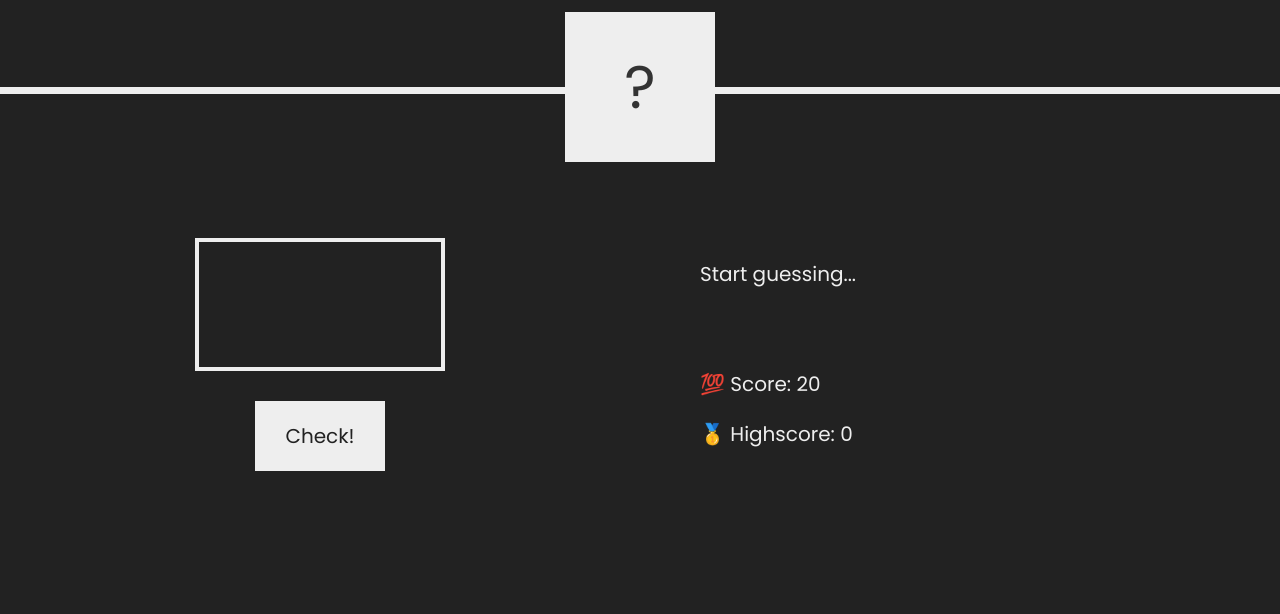
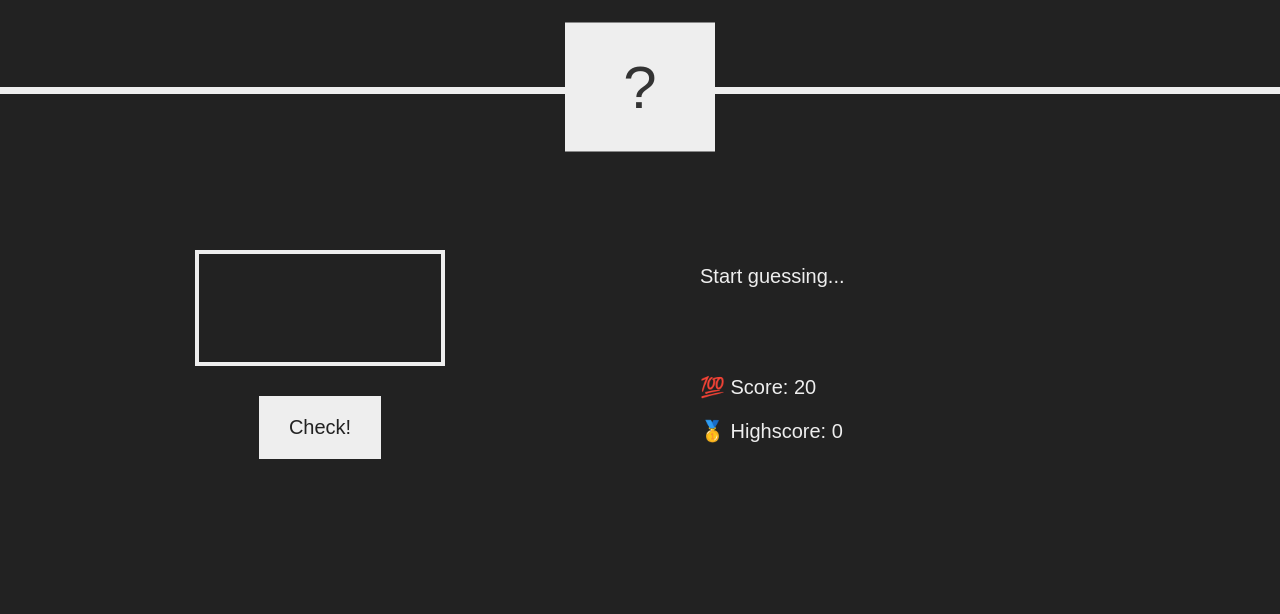
Before and after one commit to immebin/guss-number, a plain HTML site: page index.html in a window 1280 px wide. Shown: the part 186-800 px from the top of the page. Drawn offline with Linux system fonts and the light colour scheme.

Commit message:
Add files via upload

```diff
--- a/style.css
+++ b/style.css
@@ -1,5 +1,5 @@
 
-@import url('https://fonts.googleapis.com/css2?family=Poppins:ital,wght@0,100;0,200;0,300;0,400;0,500;0,600;0,700;0,800;0,900;1,100;1,200;1,300;1,400;1,500;1,600;1,700;1,800;1,900&display=swap');
+/* @import url('https://fonts.googleapis.com/css2?family=Poppins:ital,wght@0,100;0,200;0,300;0,400;0,500;0,600;0,700;0,800;0,900;1,100;1,200;1,300;1,400;1,500;1,600;1,700;1,800;1,900&display=swap'); */
 
 
 * {
@@ -14,7 +14,7 @@ html {
 }
 
 body {
-  font-family: 'Poppins', sans-serif;
+  font-family:  sans-serif;
   color: #eee;
   background-color: #222;
   /* background-color: #60b347; */
```
